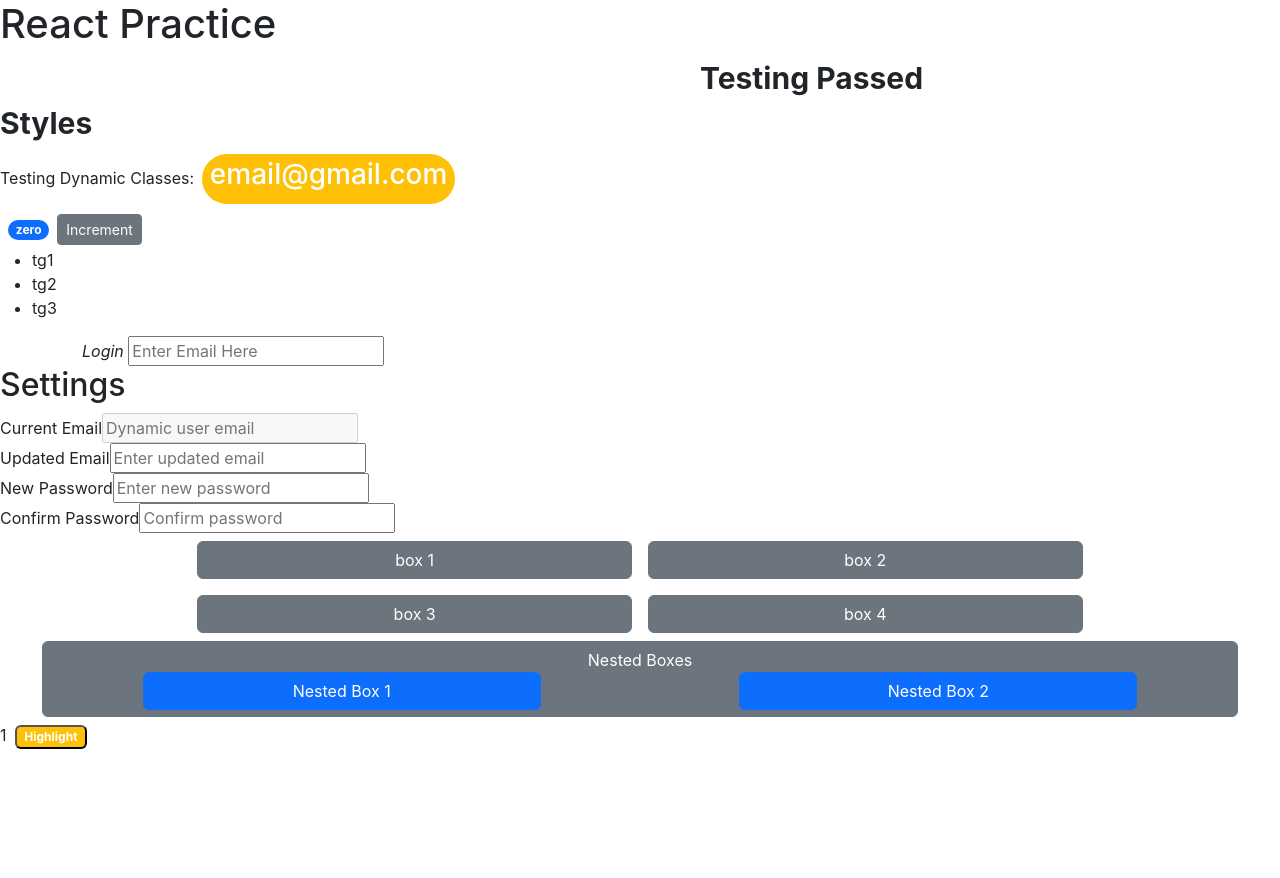
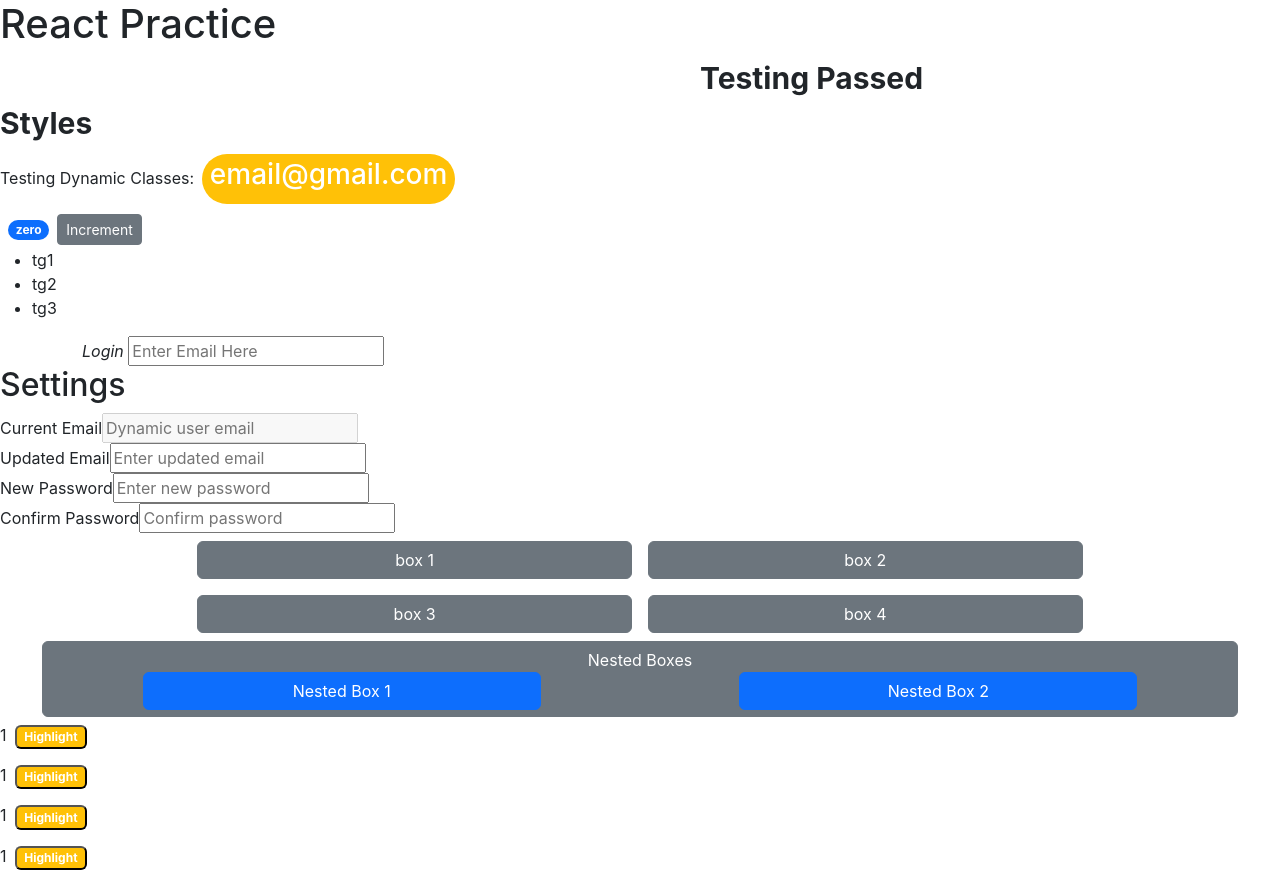
Before and after one commit to DanielOmarZavala/react-exercises, a React (Create React App) app in the folder first-app/: page / in a window 1280 px wide. Before the commit the page ends 800 px from the top, so only its background shows below. Built offline with nearby package versions, Linux system fonts and the light colour scheme.

Commit message:
React practice, composing components

```diff
--- /dev/null
+++ b/first-app/src/components/button.jsx
@@ -0,0 +1,34 @@
+import React, {Component} from "react";
+
+export default class Button extends Component {
+
+    state = {
+        highlight: 1
+    };
+
+    iden = "Identifier: " + 3;
+
+    handleHighlight = identifier => {
+        console.log(identifier);
+        this.setState({highlight: this.state.highlight + 1});
+    }
+
+
+    render() {
+        return (
+            <React.Fragment>
+                <div>
+                    <span>{this.state.highlight}</span>
+                    <button onClick={() => this.handleHighlight(this.iden)} className={this.getBadgeClasses()}>Highlight</button>
+                </div>
+            </React.Fragment>
+        )
+    }
+
+    getBadgeClasses() {
+        let classes = "badge m-2 bg-";
+        classes += this.state.highlight === 1 ? "warning" : "primary";
+        return classes;
+    }
+
+}
--- a/first-app/src/components/buttons.jsx
+++ b/first-app/src/components/buttons.jsx
@@ -1,34 +1,23 @@
 import React, {Component} from "react";
+import Button from "./button";
 
 export default class Buttons extends Component {
 
     state = {
-        highlight: 1
-    };
-
-    iden = "Identifier: " + 3;
-
-    handleHighlight = identifier => {
-        console.log(identifier);
-        this.setState({highlight: this.state.highlight + 1});
+        buttons: [
+            {id: 1, value: 0},
+            {id: 2, value: 0},
+            {id: 3, value: 0},
+            {id: 4, value: 0}
+        ]
     }
 
+    render() {
 
-    render() {
         return (
-            <React.Fragment>
-                <div>
-                    <span>{this.state.highlight}</span>
-                    <button onClick={() => this.handleHighlight(this.iden)} className={this.getBadgeClasses()}>Highlight</button>
-                </div>
-            </React.Fragment>
-        )
+            <div>
+                {this.state.buttons.map(button => <Button key={button.id} />)}
+            </div>
+        );
     }
-
-    getBadgeClasses() {
-        let classes = "badge m-2 bg-";
-        classes += this.state.highlight === 1 ? "warning" : "primary";
-        return classes;
-    }
-
 }
```
